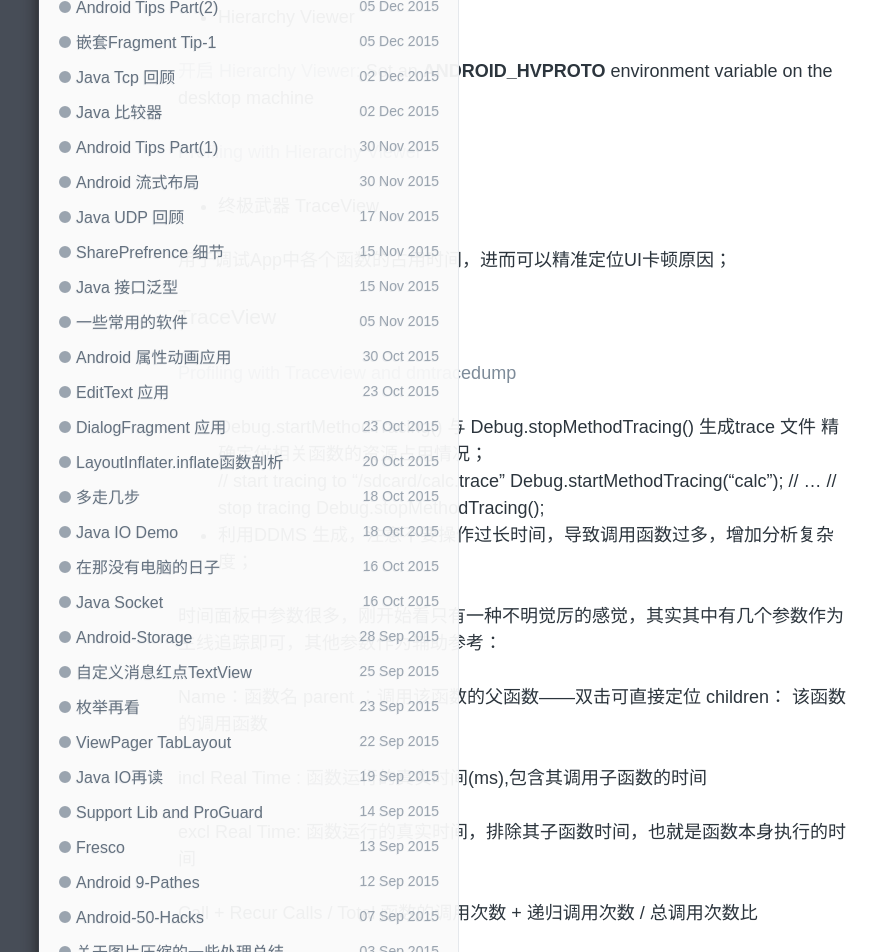
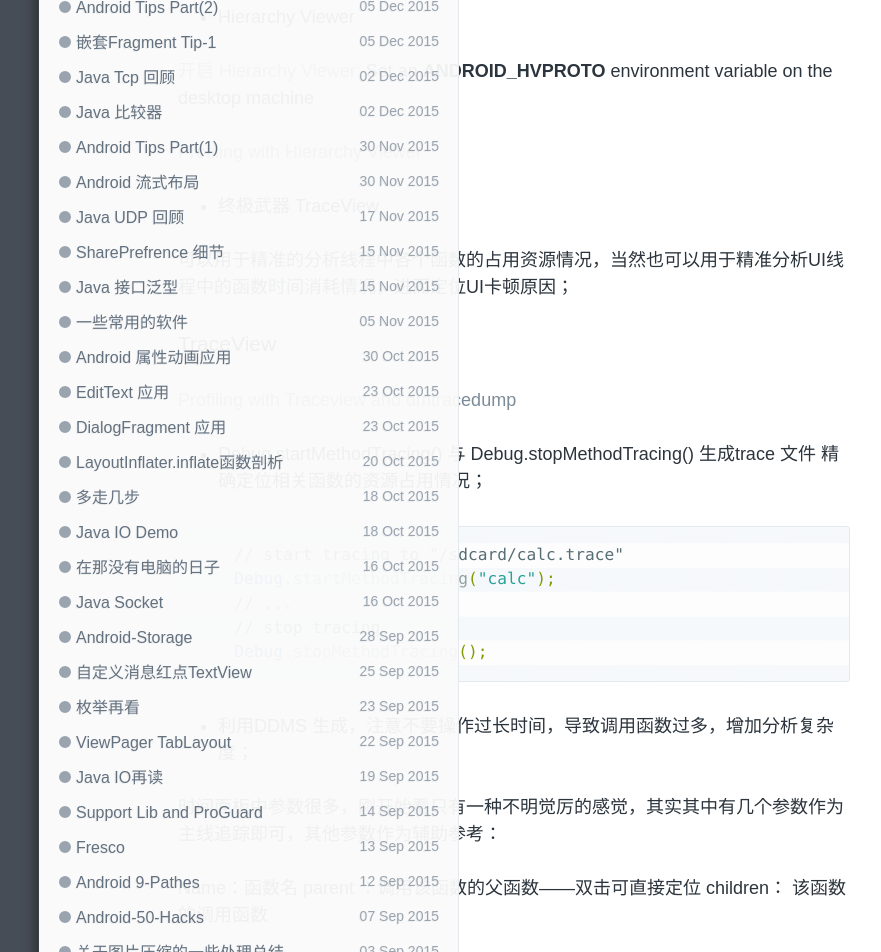
Before and after one commit to enlipan/enlipan.github.io, a Jekyll site: the page built from _posts/2016-02-13-android-performance-ui.md, in a window 1280 px wide. Shown: the part 1449-2401 px from the top of the page, without its empty margins (126-1007 px from the left). Built offline with Jekyll 4.4.1, drawn with Linux system fonts in a browser that asks for light colours; nearby versions of some CDN libraries; comment, search, counter and statistics services are not loaded.

Commit message:
modify pages android performance ui

```diff
--- a/_posts/2016-02-13-android-performance-ui.md
+++ b/_posts/2016-02-13-android-performance-ui.md
@@ -64,7 +64,7 @@ onDraw 函数在UI线程中，系统对于onDraw函数会多次调用，频率
 
 * 终极武器 TraceView
 
-用于调试App中各个函数的占用时间，进而可以精准定位UI卡顿原因；
+可以用于精准的分析线程中各个函数的占用资源情况，当然也可以用于精准分析UI线程中的函数时间消耗情况，进而定位UI卡顿原因；
 
 
 ### TraceView
@@ -73,11 +73,15 @@ onDraw 函数在UI线程中，系统对于onDraw函数会多次调用，频率
 
 * Debug.startMethodTracing() 与 Debug.stopMethodTracing() 生成trace 文件 精确定位相关函数的资源占用情况；
 
+{% highlight java %}
+
     // start tracing to "/sdcard/calc.trace"
     Debug.startMethodTracing("calc");
     // ...
     // stop tracing
     Debug.stopMethodTracing();
+
+{% endhighlight %}
 
 * 利用DDMS 生成，注意不要操作过长时间，导致调用函数过多，增加分析复杂度；
 
```
